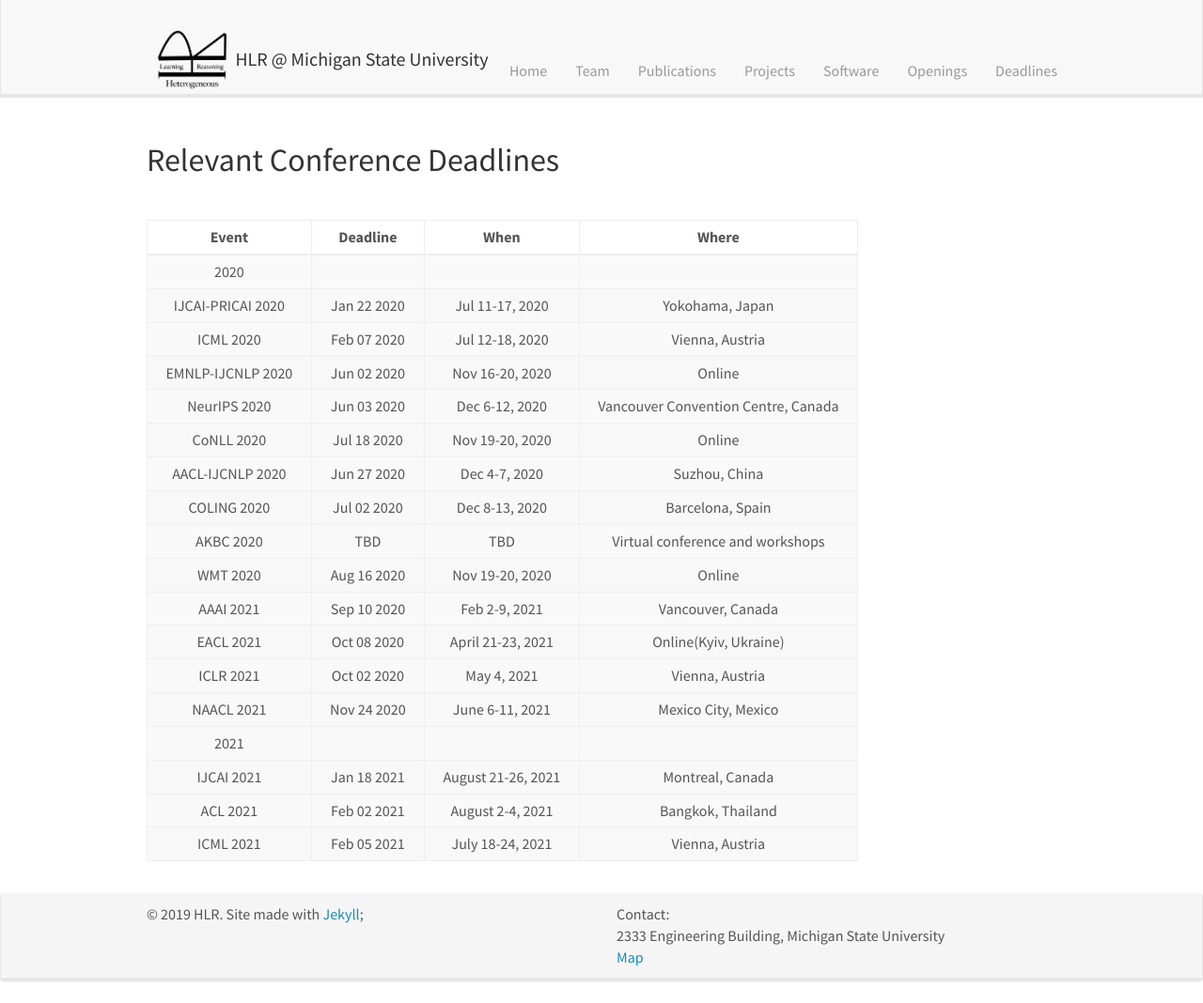
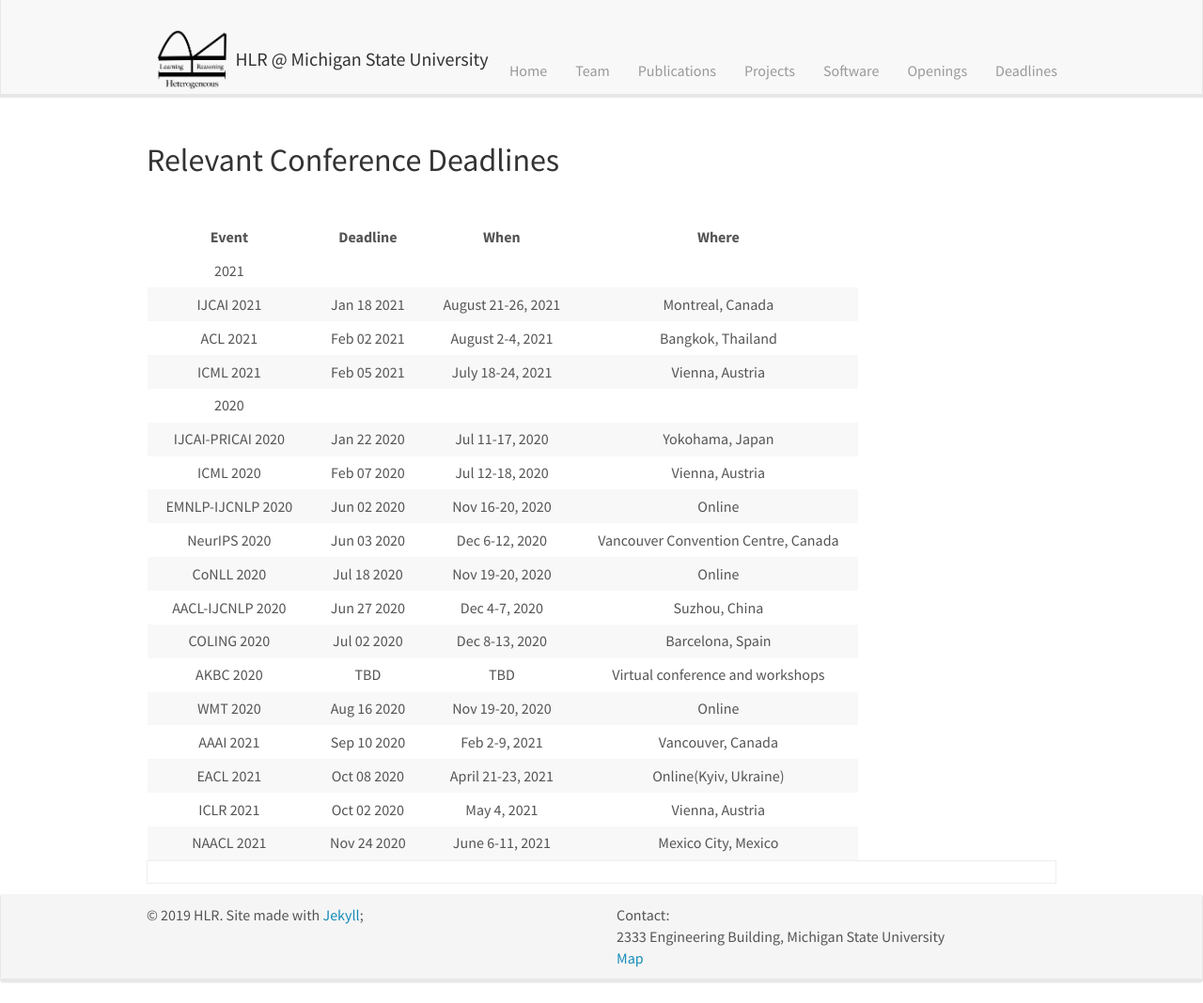
Before and after one commit to HLR/HLR.github.io, a Jekyll site: the page built from _pages/deadlines.md, in a window 1280 px wide and 1068 px high. Shown: the whole window at 94% size. Built offline with Jekyll 4.4.1, drawn with Linux system fonts in a browser that asks for light colours; nearby versions of some CDN libraries; part of the change alters nothing that is shown.

```diff
--- a/_pages/deadlines.md
+++ b/_pages/deadlines.md
@@ -14,6 +14,10 @@ permalink: /deadlines/
 
 | Event  |  Deadline  | When  |  Where  |
 |:-:|:-:|:-:|:-:|
+| 2021 |  |  |  |
+| &nbsp; IJCAI 2021  &nbsp; | &nbsp;  Jan 18 2021    &nbsp; | &nbsp;  August 21-26, 2021   &nbsp; | &nbsp;  Montreal, Canada &nbsp; |
+| &nbsp; ACL 2021  &nbsp; | &nbsp;  Feb 02 2021     &nbsp; | &nbsp;  August 2-4, 2021   &nbsp; | &nbsp;  Bangkok, Thailand &nbsp; |
+| &nbsp; ICML 2021  &nbsp; | &nbsp;  Feb 05 2021     &nbsp; | &nbsp;  July 18-24, 2021   &nbsp; | &nbsp; Vienna, Austria   &nbsp; |
 | 2020 |  |  |  |
 | &nbsp; IJCAI-PRICAI 2020 &nbsp; | &nbsp; Jan 22 2020  &nbsp; | &nbsp;  Jul 11-17, 2020 &nbsp; | &nbsp; Yokohama, Japan &nbsp; |
 | &nbsp; ICML 2020  &nbsp; | &nbsp;  Feb 07 2020   &nbsp; | &nbsp; Jul 12-18, 2020  &nbsp; | &nbsp;  Vienna, Austria &nbsp; |
@@ -28,10 +32,7 @@ permalink: /deadlines/
 | &nbsp; EACL 2021  &nbsp; | &nbsp;  Oct 08 2020   &nbsp; | &nbsp;  April 21-23, 2021 &nbsp; | &nbsp; Online(Kyiv, Ukraine)  &nbsp;|
 | &nbsp; ICLR 2021  &nbsp; | &nbsp;  Oct 02 2020    &nbsp; | &nbsp;  May 4, 2021   &nbsp; | &nbsp;  Vienna, Austria &nbsp; |
 | &nbsp; NAACL 2021  &nbsp; | &nbsp;  Nov 24 2020    &nbsp; | &nbsp;  June 6-11, 2021   &nbsp; | &nbsp;  Mexico City, Mexico &nbsp; |
-| 2021 |  |  |  |
-| &nbsp; IJCAI 2021  &nbsp; | &nbsp;  Jan 18 2021    &nbsp; | &nbsp;  August 21-26, 2021   &nbsp; | &nbsp;  Montreal, Canada &nbsp; |
-| &nbsp; ACL 2021  &nbsp; | &nbsp;  Feb 02 2021     &nbsp; | &nbsp;  August 2-4, 2021   &nbsp; | &nbsp;  Bangkok, Thailand &nbsp; |
-| &nbsp; ICML 2021  &nbsp; | &nbsp;  Feb 05 2021     &nbsp; | &nbsp;  July 18-24, 2021   &nbsp; | &nbsp; Vienna, Austria   &nbsp; |
+
 {:.table-striped .table-bordered}
 
 &nbsp;
```
